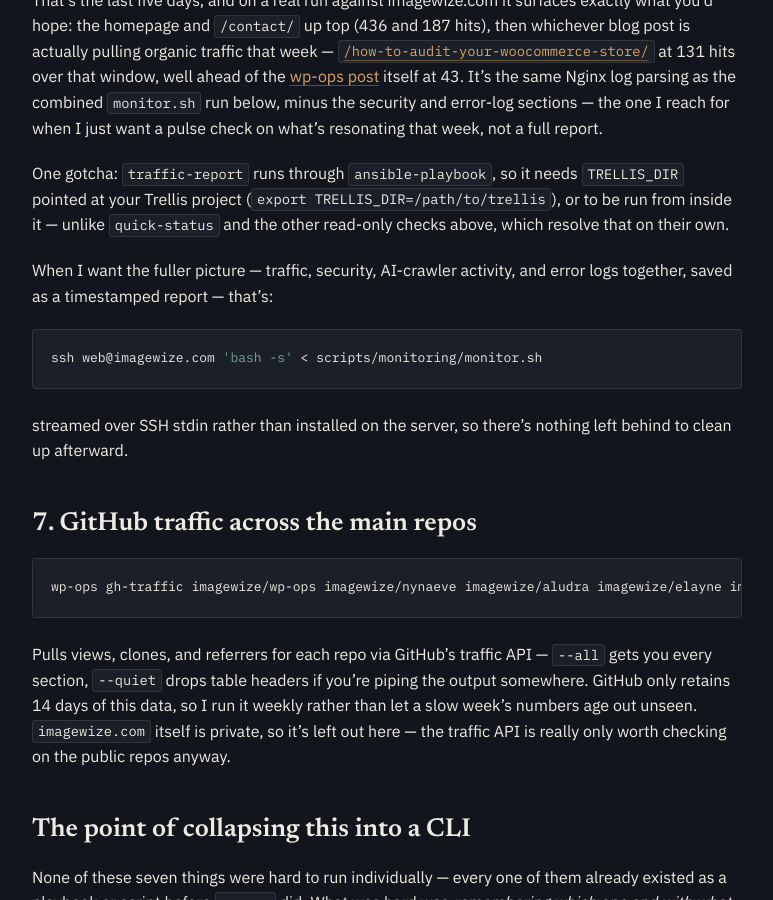
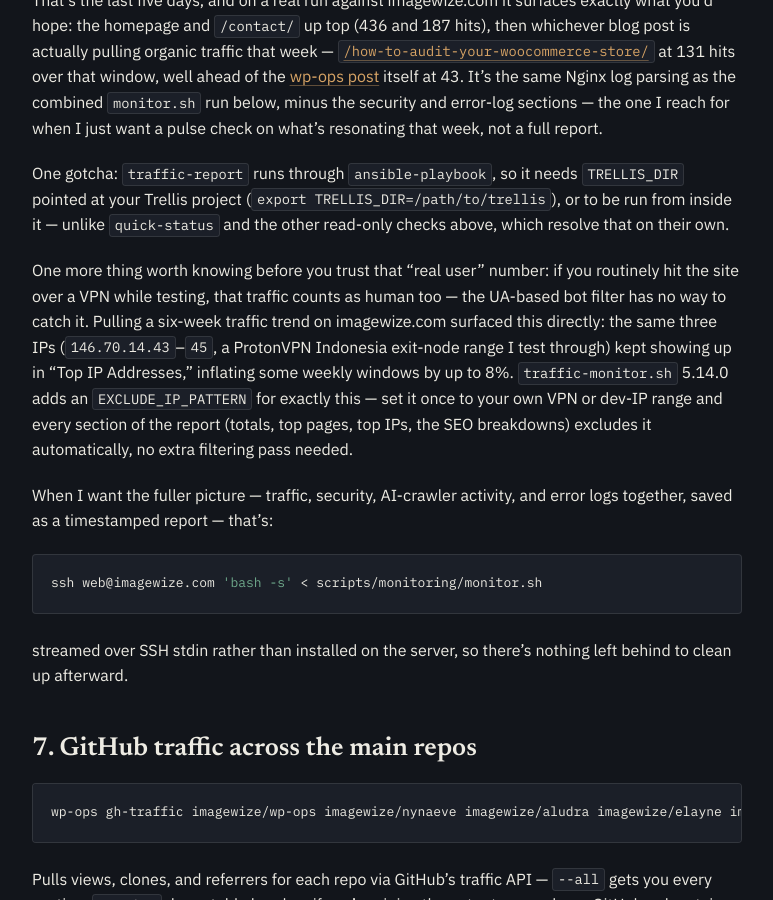
Before and after one commit to wpvillain/wpvillain.github.io, a Jekyll site: the page built from _posts/2026-08-29-wp-ops-daily-weekly-commands.markdown, in a window 1280 px wide and 900 px high, scrolled down 4113 px. Shown: the whole window, without its empty margins (96-869 px from the left). Built offline with Jekyll 4.4.1, drawn with Linux system fonts in a browser that asks for light colours.

Commit message:
Document traffic-monitor.sh VPN IP exclusion (5.14.0)

````diff
--- a/_posts/2026-08-29-wp-ops-daily-weekly-commands.markdown
+++ b/_posts/2026-08-29-wp-ops-daily-weekly-commands.markdown
@@ -113,6 +113,8 @@ That's the last five days, and on a real run against imagewize.com it surfaces e
 
 One gotcha: `traffic-report` runs through `ansible-playbook`, so it needs `TRELLIS_DIR` pointed at your Trellis project (`export TRELLIS_DIR=/path/to/trellis`), or to be run from inside it — unlike `quick-status` and the other read-only checks above, which resolve that on their own.
 
+One more thing worth knowing before you trust that "real user" number: if you routinely hit the site over a VPN while testing, that traffic counts as human too — the UA-based bot filter has no way to catch it. Pulling a six-week traffic trend on imagewize.com surfaced this directly: the same three IPs (`146.70.14.43`–`45`, a ProtonVPN Indonesia exit-node range I test through) kept showing up in "Top IP Addresses," inflating some weekly windows by up to 8%. `traffic-monitor.sh` 5.14.0 adds an `EXCLUDE_IP_PATTERN` for exactly this — set it once to your own VPN or dev-IP range and every section of the report (totals, top pages, top IPs, the SEO breakdowns) excludes it automatically, no extra filtering pass needed.
+
 When I want the fuller picture — traffic, security, AI-crawler activity, and error logs together, saved as a timestamped report — that's:
 
 ```bash
````
